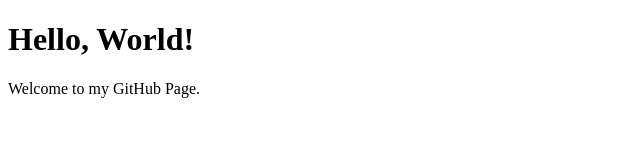
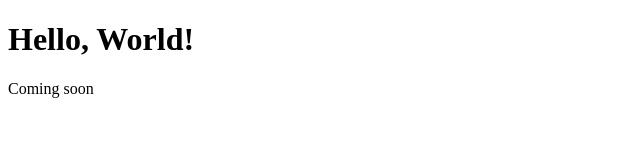
Before and after one commit to 8biskit/8biskit.github.io, a plain HTML site: page index.html in a window 1280 px wide. Shown: the whole page, without its empty margins (0-640 px from the left). Drawn offline with Linux system fonts and the light colour scheme.

Commit message:
Update index.html

```diff
--- a/index.html
+++ b/index.html
@@ -5,6 +5,6 @@
 </head>
 <body>
     <h1>Hello, World!</h1>
-    <p>Welcome to my GitHub Page.</p>
+    <p>Coming soon</p>
 </body>
 </html>
```
